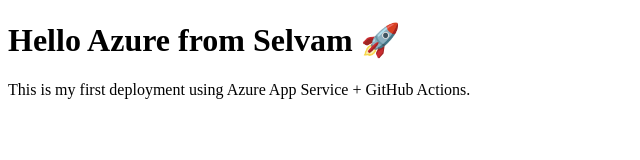
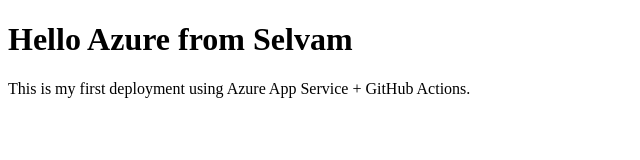
Before and after one commit to Selvam102005/sample, a website: page index.html in a window 1280 px wide. Shown: the whole page, without its empty margins (0-640 px from the left). Drawn offline with Linux system fonts and the light colour scheme.

Commit message:
Update index.html

```diff
--- a/index.html
+++ b/index.html
@@ -4,7 +4,7 @@
     <title>Azure Demo</title>
   </head>
   <body>
-    <h1>Hello Azure from Selvam 🚀</h1>
+    <h1>Hello Azure from Selvam</h1>
     <p>This is my first deployment using Azure App Service + GitHub Actions.</p>
   </body>
 </html>
```
